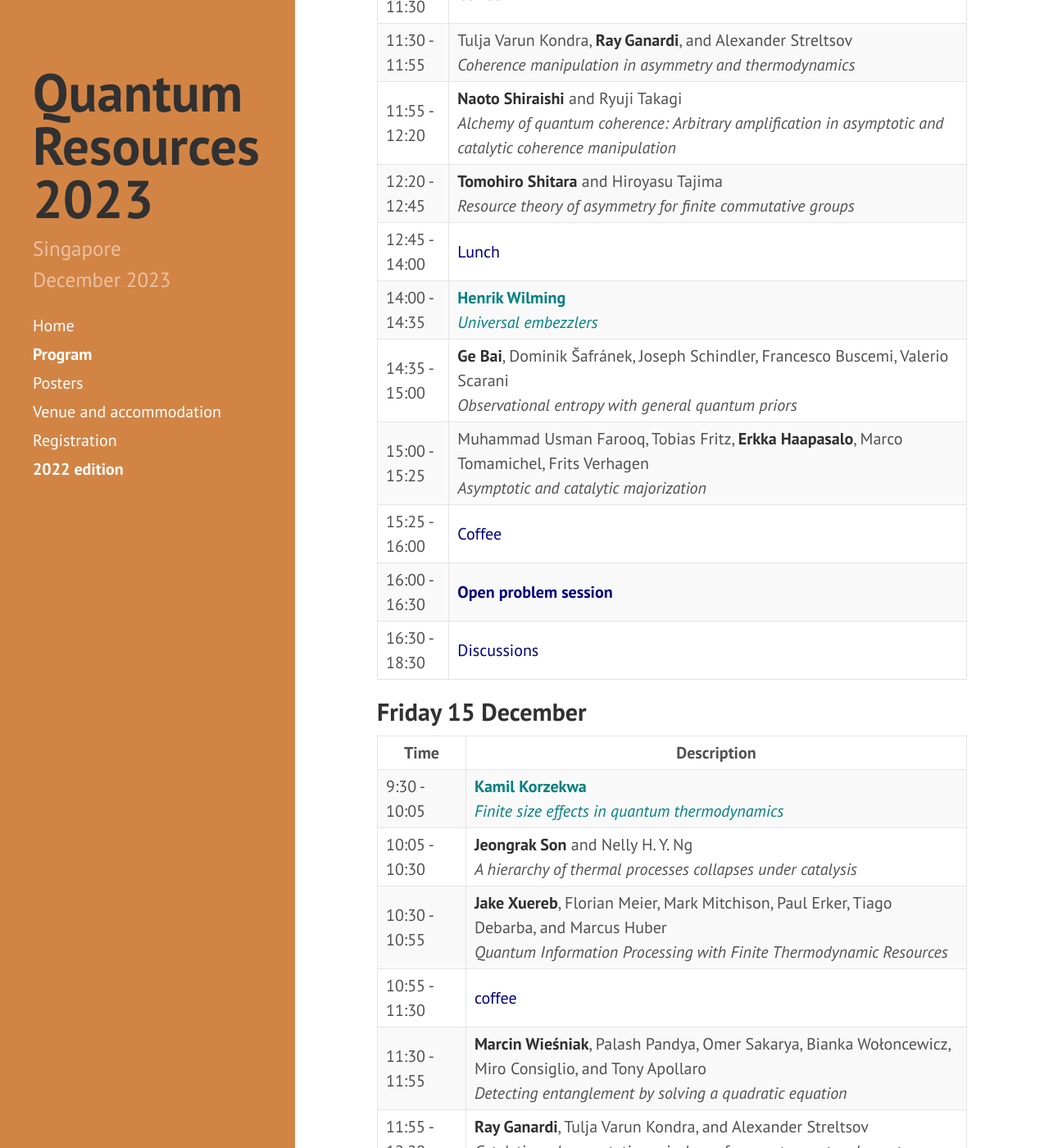
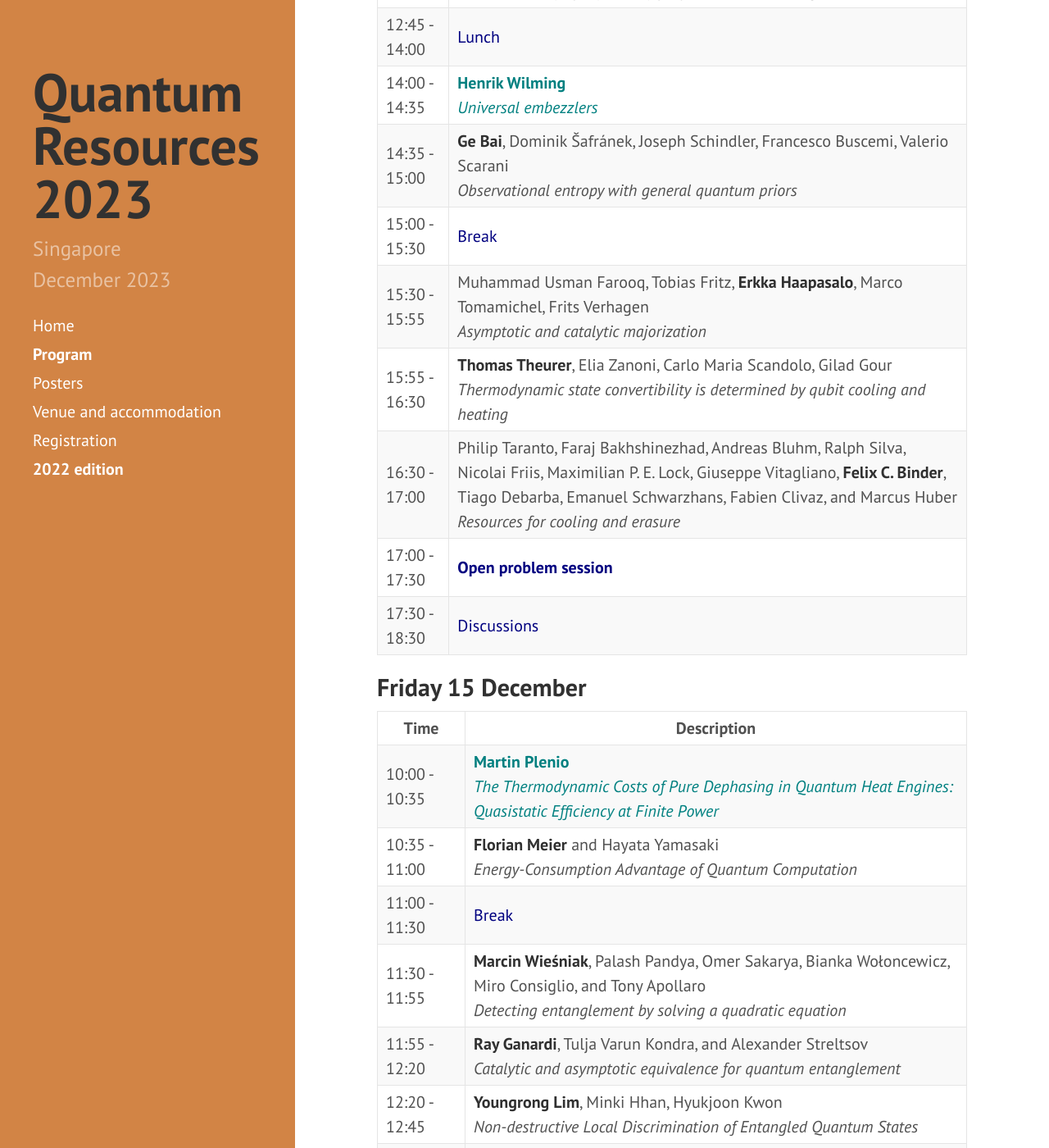
Before and after one commit to RyujiPat2/RyujiPat2.github.io, a Jekyll site: the page built from program.md, in a window 1280 px wide and 1400 px high, scrolled down 4232 px. Shown: the whole window at 82% size. Built offline with Jekyll 4.4.1, drawn with Linux system fonts in a browser that asks for light colours; nearby versions of some CDN libraries; some of the changed text lies outside the part shown.

Commit message:
Update program.md

```diff
--- a/program.md
+++ b/program.md
@@ -16,41 +16,41 @@ order: 2
 
 | Time | Description |
 |--- |--- |
-| 8:50 - 9:20   | Registration |
-| 9:20 - 9:30   | <span class="p-invited">Opening (Ryuji Takagi)</span>                        |
-| 9:30 - 10:05  | <span class="p-contrib"><b>Bratosz Regula</b><br /><i>On reversibility of quantum resources</i></span>                      |
-| 10:05 - 10:30 | **Elia Zanoni**, Thomas Theurer, and Gilad Gour<br /><i>Complete Characterization of Entanglement Embezzlement</i>                           |
-| 10:30 - 10:55 | **Alexander Streltsov** <br /><i>Multipartite entanglement theory with entanglement-nonincreasing operations</i>                             |
-| 10:55 - 11:30 | <span class="p-invited">Coffee</span>                            |
+| 9:20 - 9:50   | Registration |
+| 9:50 - 10:00   | <span class="p-invited">Opening (Ryuji Takagi)</span>                        |
+| 10:00 - 10:35  | <span class="p-contrib"><b>Bratosz Regula</b><br /><i>On reversibility of quantum resources</i></span>                      |
+| 10:35 - 11:00 | **Elia Zanoni**, Thomas Theurer, and Gilad Gour<br /><i>Complete Characterization of Entanglement Embezzlement</i>                           |
+| 11:00 - 11:30 | <span class="p-invited">Break</span>                            |
 | 11:30 - 12:05 | <span class="p-contrib"><b> Jonathan Oppenheim</b><br/><i>TBD</i> </span>                       |
 | 12:05 - 12:30 | Tobias Haug, **Kishor Bharti**, and Dax Koh<br /><i>Pseudorandom unitaries are neither real nor sparse nor noise-robust</i>                     |
 | 12:30 - 12:55 | **Seok Hyung Lie** and Hyunseok Jeong<br /><i>Resource Theories and Noise Reduction</i>                             |
 | 12:55 - 14:00 | <span class="p-invited">Lunch</span>                        |
 | 14:00 - 14:35 | <span class="p-contrib"><b>Robert Raussendorf</b><br /><i>Is negativity in quasiprobability functions necessary for universal quantum computation with magic states?</i></span>                       |
-| 14:35 - 15:00 | **Junjie Chen**, Yuxuan Yan, and You Zhou<br /><i>Magic of quantum hypergraph states</i>                         |
-| 15:00 - 15:25 | **Roberto Rubboli**, Ryuji Takagi, and Marco Tomamichel<br /><i>Mixed-state additivity properties of magic monotones based on quantum relative entropies for single-qubit states and beyond</i>                          |
-| 15:25 - 16:00 | <span class="p-invited">Coffee</span>                         |
-| 16:00 - 18:30 | <span class="p-invited"><b>Poster session and discussions</b></span> |
+| 14:35 - 15:00 |  **Guedong Park**, Hyukjoon Kwon, and Hyunseok Jeong<br /><i>Extending Classically Simulatable Bounds of Clifford Circuits with Nonstabilizer States via Framed Wigner Functions</i>    |
+| 15:00 - 15:30 | <span class="p-invited">Break</span>                         |
+| 15:30 - 15:55 | **Roberto Rubboli**, Ryuji Takagi, and Marco Tomamichel<br /><i>Mixed-state additivity properties of magic monotones based on quantum relative entropies for single-qubit states and beyond</i>                          |
+| 15:55 - 16:30 | **Junjie Chen**, Yuxuan Yan, and You Zhou<br /><i>Magic of quantum hypergraph states</i>                                            |
+| 16:30 - 18:30 | <span class="p-invited"><b>Poster session and discussions</b></span> |
 
 
 ## Tuesday 12 December
 
 | Time | Description |
 |--- |--- |
-| 9:30 - 10:05  | <span class="p-contrib"><b>Fernando Brandão</b><br /><i>TBD</i></span>          |
-| 10:05 - 10:30 | **Benjamin Stratton**, Chung-Yun Hsieh, and Paul Skrzypczyk <br /><i>The Dynamical Resource Theory of Informational Non-Equilibrium</i>           |
-| 10:30 - 10:55 | Nicole Yunger Halpern, Anthony Munson, Naga Teja Bhavia Kothakonda, Jonas Haferkamp, Jens Eisert, and **Philippe Faist**<br /><i>Resource theory of quantum complexity with applications to quantum thermodynamics</i>     |
-| 10:55 - 11:30 | <span class="p-invited">Coffee</span>              |
+| 10:00 - 10:35  | <span class="p-contrib"><b>Fernando Brandão</b><br /><i>TBD</i></span>          |
+| 10:35 - 11:00 | **Benjamin Stratton**, Chung-Yun Hsieh, and Paul Skrzypczyk <br /><i>The Dynamical Resource Theory of Informational Non-Equilibrium</i>           |
+| 11:00 - 11:30 | <span class="p-invited">Break</span>              |
 | 11:30 - 11:55 | Huan-Yu Ku, **Chung-Yun Hsieh**, Shin-Liang Chen, Yueh-Nan Chen, and Costantino Budroni<br /><i>Can we stochastically distill quantum steering and measurement incompatibility?</i>              |
 | 11:55 - 12:20 | **Kohdai Kuroiwa**, Ryuji Takagi, Gerardo Adesso, and Hayata Yamasaki<br /><i>Every quantum helps:  Operational advantage of quantum resources beyond convexity</i>             |
 | 12:20 - 12:45 | **Yunlong Xiao**, Yuxiang Yang, Ximing Wang, Qing Liu, and Mile Gu <br /><i>Quantum Uncertainty Principles for Measurements with Interventions</i>               |
 | 12:45 - 12:55 | <span class="p-invited">Group photos</span>           |
 | 12:55 - 14:00 | <span class="p-invited">Lunch</span>           |
 | 14:00 - 14:35 |  <span class="p-contrib"><b>David Gosset</b><br /><i>TBD</i></span>           |
-| 14:35 - 15:00 | Tobias Haug, **Soovin Lee**, and M.S. Kim<br /><i>Efficient stabilizer entropies for quantum computers</i>             |
-| 15:00 - 15:25 | **Tobias Haug** and Lorenzo Piroli<br /><i>Stabilizer entropies and nonstabilizerness monotones</i>            |
-| 15:25 - 16:00 | <span class="p-invited">Coffee</span> |
-| 16:00 - 18:30 | <span class="p-invited"><b>Poster session and discussions</b></span> |
+| 14:35 - 15:00 | Nicole Yunger Halpern, Anthony Munson, Naga Teja Bhavia Kothakonda, Jonas Haferkamp, Jens Eisert, and **Philippe Faist**<br /><i>Resource theory of quantum complexity with applications to quantum thermodynamics</i>     |
+| 15:00 - 15:30 | <span class="p-invited">Break</span> |
+| 15:30 - 15:55 | **Tobias Haug** and Lorenzo Piroli<br /><i>Stabilizer entropies and nonstabilizerness monotones</i>            |
+| 15:55 - 16:30 | Tobias Haug, **Soovin Lee**, and M.S. Kim<br /><i>Efficient stabilizer entropies for quantum computers</i>             |
+| 16:30 - 18:30 | <span class="p-invited"><b>Poster session and discussions</b></span> |
 
 
 
@@ -58,10 +58,9 @@ order: 2
 
 | Time | Description |
 |--- |--- |
-| 9:30 - 10:05   | <span class="p-contrib"><b>Giulio Chiribella</b><br/><i>The nonequilibrum cost of accurate information processing</i></span>        |
-| 10:05 - 10:30  | **Guedong Park**, Hyukjoon Kwon, and Hyunseok Jeong<br /><i>Extending Classically Simulatable Bounds of Clifford Circuits with Nonstabilizer States via Framed Wigner Functions</i>         |
-| 10:30 - 10:55  | **Florian Meier** and Hayata Yamasaki<br /><i>Energy-Consumption Advantage of Quantum Computation</i> |
-| 10:55 - 11:30  | <span class="p-invited">Coffee</span>       |
+| 10:00 - 10:35   | <span class="p-contrib"><b>Giulio Chiribella</b><br/><i>The nonequilibrum cost of accurate information processing</i></span>        |
+| 10:35 - 11:00  | **Jake Xuereb**, Florian Meier, Mark Mitchison, Paul Erker, Tiago Debarba, and Marcus Huber<br /><i>Quantum Information Processing with Finite Thermodynamic Resources</i> |
+| 11:00 - 11:30  | <span class="p-invited">Break</span>       |
 | 11:30 - 12:05  | <span class="p-contrib"><b>Xiao Yuan</b><br /><i>Virtual quantum resource distillation</i></span>        |
 | 12:05 - 12:30  | **Benjamin D.M. Jones**, Paul Skrzypczyk, and Noah Linden <br /><i>Hadamard gates cannot be implemented with incoherent unitaries, classical control, and arbitrary ancillas</i>     |
 | 12:30 - 12:55  | **Varun Narasimhachar** <br /><i>The coherent measurement cost of coherence distillation</i>        |
@@ -74,20 +73,21 @@ order: 2
 
 | Time | Description |
 |--- |--- |
-| 9:30 - 10:05    | <span class="p-contrib"><b>Martin Plenio</b><br /><i>The Thermodynamic Costs of Pure Dephasing in Quantum Heat Engines: Quasistatic Efficiency at Finite Power</i></span>              |
-| 10:05 - 10:30   | Philip Taranto, Faraj Bakhshinezhad, Andreas Bluhm, Ralph Silva, Nicolai Friis, Maximilian P. E. Lock, Giuseppe Vitagliano, **Felix C. Binder**, Tiago Debarba, Emanuel Schwarzhans, Fabien Clivaz, and Marcus Huber<br /><i>Resources for cooling and erasure</i>               |
-| 10:30 - 10:55   | **Thomas Theurer**, Elia Zanoni, Carlo Maria Scandolo, Gilad Gour<br /><i>Thermodynamic state convertibility is determined by qubit cooling and heating</i>          |
-| 10:55 - 11:30   | <span class="p-invited">Coffee</span>            |
+| 10:00 - 10:35   | <span class="p-contrib"><b>Kamil Korzekwa</b><br/><i>Finite size effects in quantum thermodynamics</i></span>        |
+| 10:35 - 11:00  | **Jeongrak Son** and Nelly H. Y. Ng<br /><i>A hierarchy of thermal processes collapses under catalysis</i>         |
+| 10:55 - 11:30   | <span class="p-invited">Break</span>            |
 | 11:30 - 11:55   | Tulja Varun Kondra, **Ray Ganardi**, and Alexander Streltsov<br /><i>Coherence manipulation in asymmetry and thermodynamics</i>           |
 | 11:55 - 12:20   | **Naoto Shiraishi** and Ryuji Takagi<br /><i>Alchemy of quantum coherence: Arbitrary amplification in asymptotic and catalytic coherence manipulation</i>             |
 | 12:20 - 12:45   | **Tomohiro Shitara** and Hiroyasu Tajima<br /><i>Resource theory of asymmetry for finite commutative groups</i>  |
 | 12:45 - 14:00   | <span class="p-invited">Lunch</span>             |
-| 14:00 - 14:35   | <span class="p-contrib"><b>Henrik Wilming</b><br /><i>Universal embezzlers</i></span>               |
+| 14:00 - 14:35   | <span class="p-contrib"><b>Henrik Wilming</b><br /><i>Universal embezzlers</i></span>             |
 | 14:35 - 15:00   | **Ge Bai**, Dominik Šafránek, Joseph Schindler, Francesco Buscemi, Valerio Scarani<br /><i>Observational entropy with general quantum priors</i>             |
-| 15:00 - 15:25   | Muhammad Usman Farooq, Tobias Fritz, **Erkka Haapasalo**, Marco Tomamichel, Frits Verhagen<br /><i>Asymptotic and catalytic majorization</i>          |
-| 15:25 - 16:00   | <span class="p-invited">Coffee</span> |
-| 16:00 - 16:30   | <span class="p-invited"><b>Open problem session</b></span>        |
-| 16:30 - 18:30   | <span class="p-invited">Discussions</span> |
+| 15:00 - 15:30   | <span class="p-invited">Break</span> |
+| 15:30 - 15:55   | Muhammad Usman Farooq, Tobias Fritz, **Erkka Haapasalo**, Marco Tomamichel, Frits Verhagen<br /><i>Asymptotic and catalytic majorization</i>          |
+| 15:55 - 16:30   | **Thomas Theurer**, Elia Zanoni, Carlo Maria Scandolo, Gilad Gour<br /><i>Thermodynamic state convertibility is determined by qubit cooling and heating</i>          |
+| 16:30 - 17:00   | Philip Taranto, Faraj Bakhshinezhad, Andreas Bluhm, Ralph Silva, Nicolai Friis, Maximilian P. E. Lock, Giuseppe Vitagliano, **Felix C. Binder**, Tiago Debarba, Emanuel Schwarzhans, Fabien Clivaz, and Marcus Huber<br /><i>Resources for cooling and erasure</i>               |
+| 17:00 - 17:30   | <span class="p-invited"><b>Open problem session</b></span>        |
+| 17:30 - 18:30   | <span class="p-invited">Discussions</span> |
 
 
 
@@ -95,16 +95,16 @@ order: 2
 
 | Time | Description |
 |--- |--- |
-| 9:30 - 10:05   | <span class="p-contrib"><b>Kamil Korzekwa</b><br/><i>Finite size effects in quantum thermodynamics</i></span>        |
-| 10:05 - 10:30  | **Jeongrak Son** and Nelly H. Y. Ng<br /><i>A hierarchy of thermal processes collapses under catalysis</i>         |
-| 10:30 - 10:55  | **Jake Xuereb**, Florian Meier, Mark Mitchison, Paul Erker, Tiago Debarba, and Marcus Huber<br /><i>Quantum Information Processing with Finite Thermodynamic Resources</i> |
-| 10:55 - 11:30  | <span class="p-invited">coffee</span>    |
+| 10:00 - 10:35    | <span class="p-contrib"><b>Martin Plenio</b><br /><i>The Thermodynamic Costs of Pure Dephasing in Quantum Heat Engines: Quasistatic Efficiency at Finite Power</i></span>              |
+| 10:35 - 11:00  | **Florian Meier** and Hayata Yamasaki<br /><i>Energy-Consumption Advantage of Quantum Computation</i> |
+| 11:00 - 11:30  | <span class="p-invited">Break</span>    |
 | 11:30 - 11:55  | **Marcin Wieśniak**, Palash Pandya, Omer Sakarya, Bianka Wołoncewicz, Miro Consiglio, and Tony Apollaro<br /><i>Detecting entanglement by solving a quadratic equation</i>        |
 | 11:55 - 12:20  | **Ray Ganardi**, Tulja Varun Kondra, and Alexander Streltsov <br /><i>Catalytic and asymptotic equivalence for quantum entanglement</i>     |
 | 12:20 - 12:45  | **Youngrong Lim**, Minki Hhan, Hyukjoon Kwon <br /><i>Non-destructive Local Discrimination of Entangled Quantum States</i>        |
 | 12:45 - 14:00  | <span class="p-invited">Lunch</span>        |
 | 14:00 - 14:35  | <span class="p-contrib"><b>Xin Wang</b><br/><i>Entanglement Cost for Preparing and Distinguishing Quantum States</i></span>     |
-| 14:35 - 15:00  | **Zishi Chen** and Xueyuan Hu<br /><i>Resource theory of dephasing estimation in multiqubit systems</i>    |
-| 15:00 - 15:25  | **Felix Ahnefeld**, Thomas Theurer, Martin B. Plenio<br /><i>Coherence in phase estimation</i>    |
-| 15:25 - 15:35  | <span class="p-invited">Closing </span>         |
-| 15:35 -   | <span class="p-invited">Coffee and discussions</span>        |
+| 14:35 - 15:00  | **Alexander Streltsov** <br /><i>Multipartite entanglement theory with entanglement-nonincreasing operations</i>         |
+| 15:00 - 15:30  | <span class="p-invited">Break and discussions</span>        |
+| 15:30 - 15:55  | **Zishi Chen** and Xueyuan Hu<br /><i>Resource theory of dephasing estimation in multiqubit systems</i>    |
+| 15:55 - 16:30  | **Felix Ahnefeld**, Thomas Theurer, Martin B. Plenio<br /><i>Coherence in phase estimation</i>    |
+| 16:30 - 16:40  | <span class="p-invited">Closing </span>         |
```
